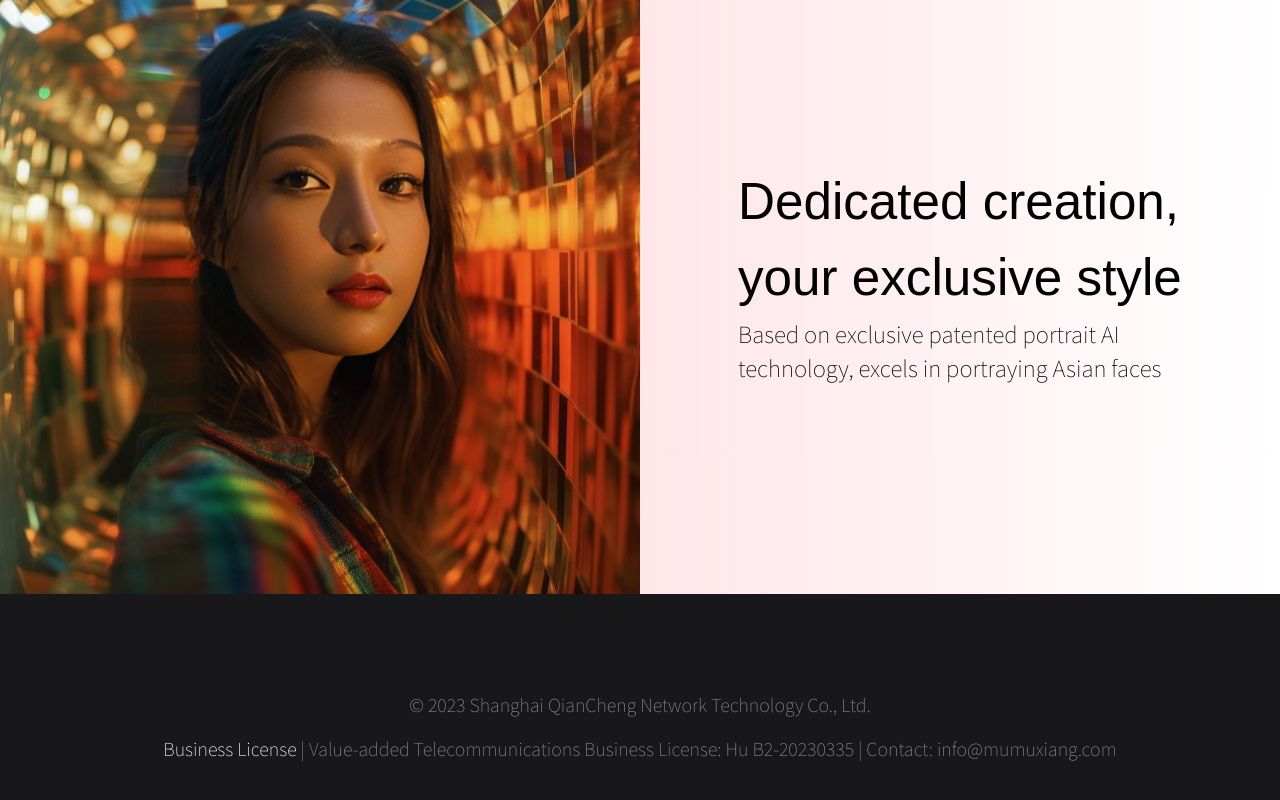
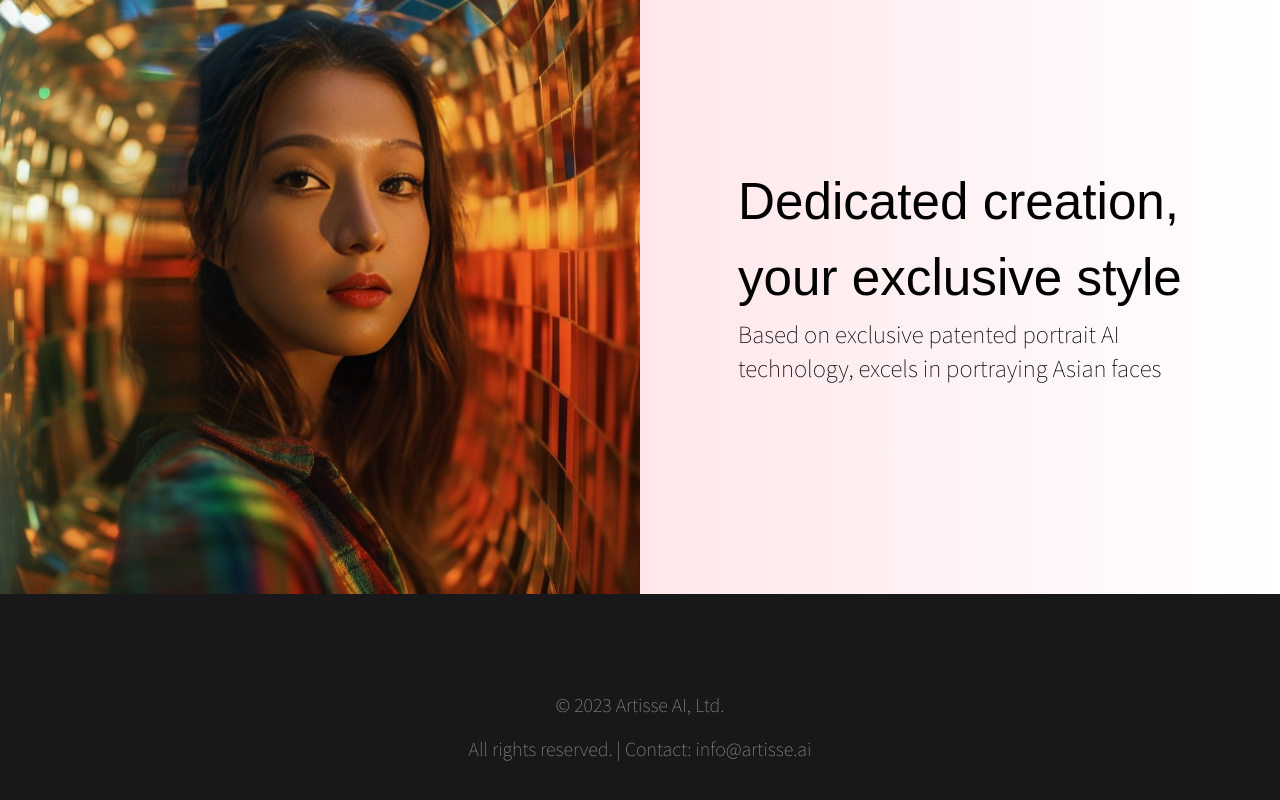
Before and after one commit to jhigger/mumuxiang, a Next.js app: page /en-us in a window 1280 px wide. Shown: the part 3614-4414 px from the top of the page. Built offline with nearby package versions, Linux system fonts and the light colour scheme; a web font is replaced by a local one.

Commit message:
english footer

```diff
--- a/src/locale/index.ts
+++ b/src/locale/index.ts
@@ -94,9 +94,9 @@ const locale: LocaleType = {
 			},
 		},
 		footer: {
-			p1: "Shanghai QianCheng Network Technology Co., Ltd.",
-			a: "Business License",
-			p2: " | Value-added Telecommunications Business License: Hu B2-20230335 | Contact: info@mumuxiang.com",
+			p1: "Artisse AI, Ltd.",
+			a: "",
+			p2: "All rights reserved. | Contact: info@artisse.ai",
 		},
 	},
 };
```
